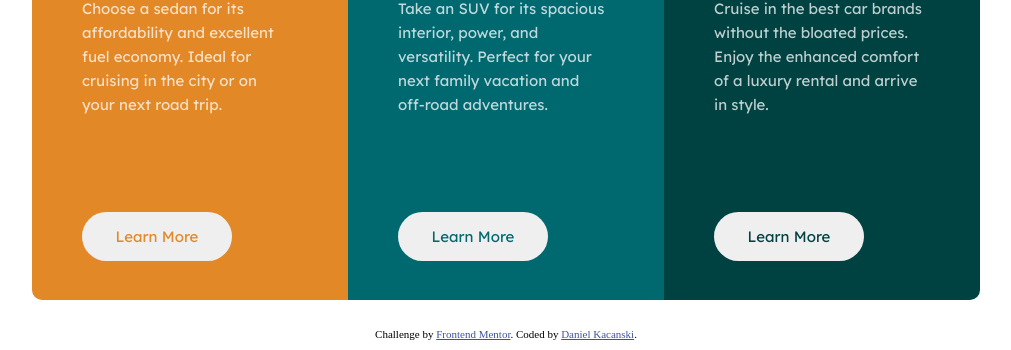
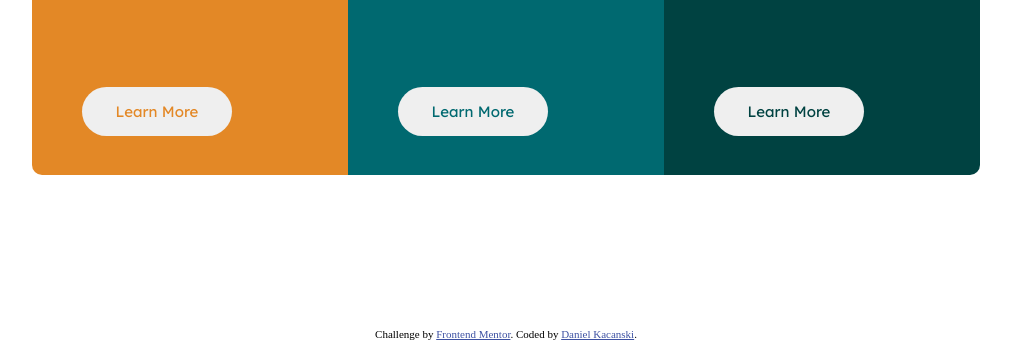
Before and after one commit to kadan-develop/Preview_card, a plain HTML site: page index.html in a window 1280 px wide. Shown: the part 450-800 px from the top of the page, without its empty margins (134-1145 px from the left). Drawn offline with Linux system fonts and the light colour scheme.

Commit message:
Update style.css

```diff
--- a/style.css
+++ b/style.css
@@ -28,7 +28,7 @@ body {
   align-items: center;
   justify-content: center;
   margin: 0 auto;
-  transform: translateX(0%) translateY(50%);
+  transform: translateX(0%) translateY(25%);
   width: 80%;
   height: 500px;
 }
```
